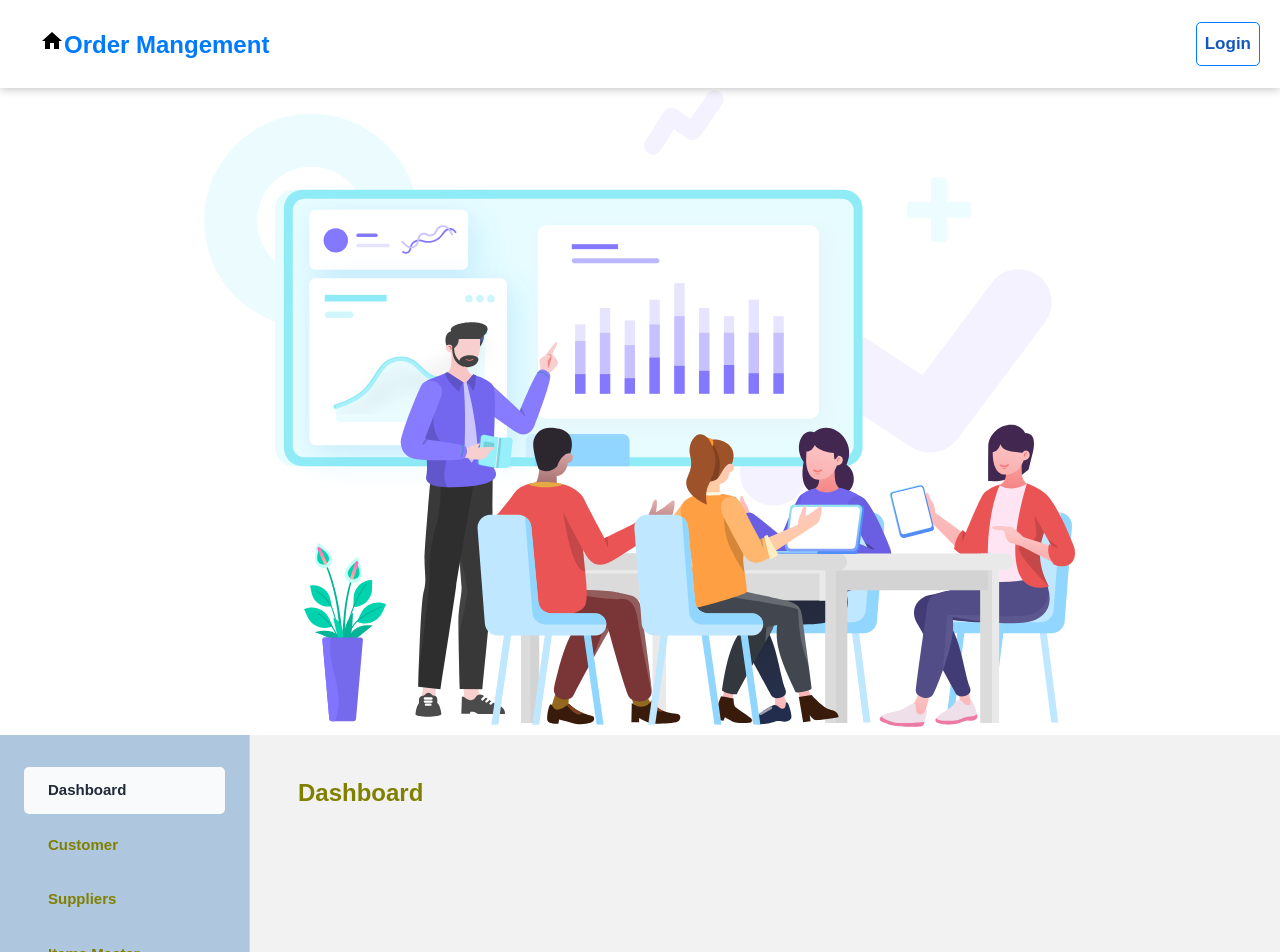
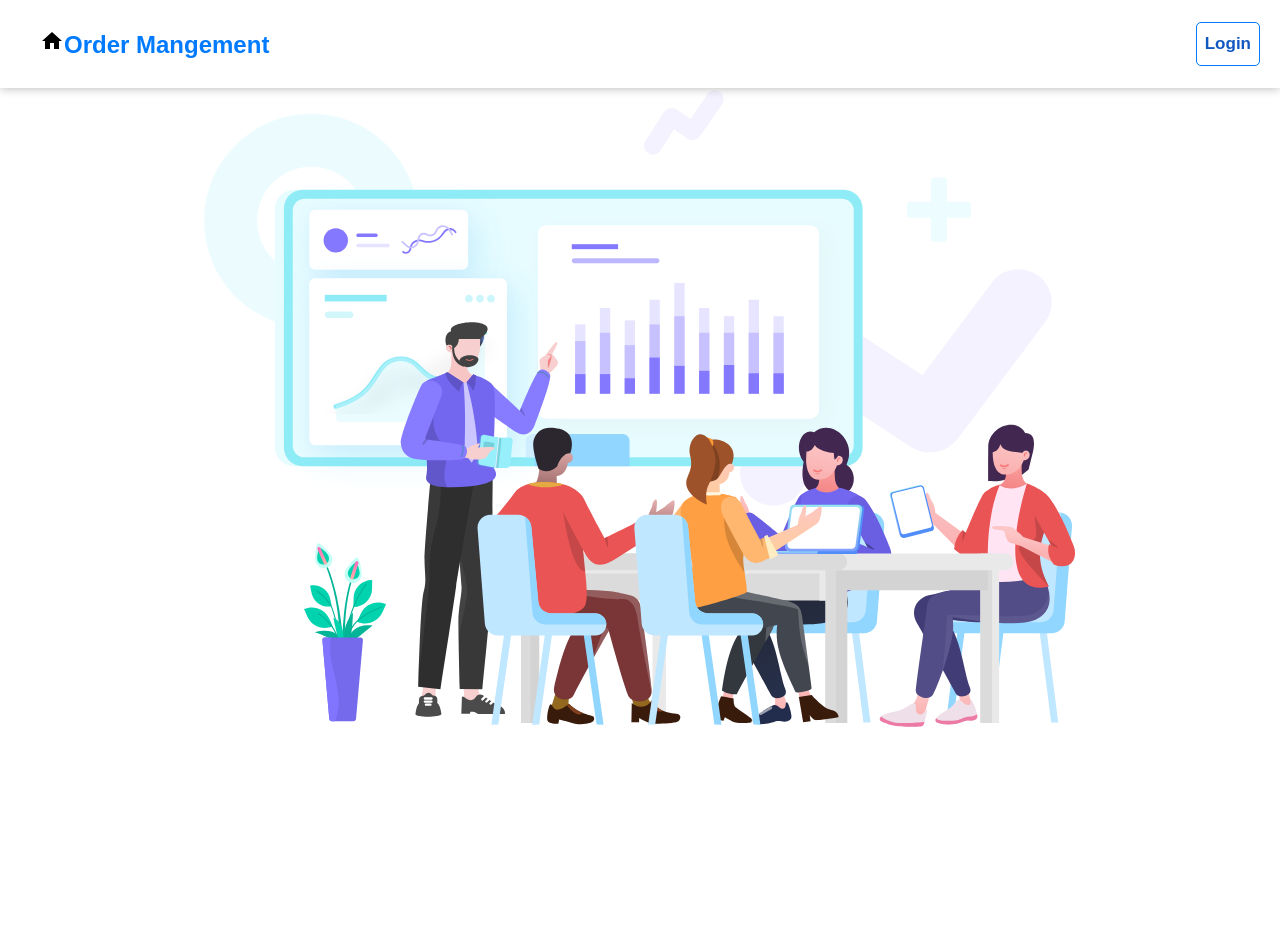
Before and after one commit to sharkbytzinventory/Order-Management-System, a React (Vite) app: page / in a window 1280 px wide. Shown: the top 952 px of the page. After the commit the page ends 800 px from the top, so only its background shows below. Built offline with nearby package versions, Linux system fonts and the light colour scheme.

Commit message:
change layout

```diff
--- a/src/App.jsx
+++ b/src/App.jsx
@@ -16,7 +16,6 @@ import ManagePurchase from "./Purchase-Order/ManagePurchase";
 import AddCustomer from "./AddCustomer";
 import GlobalStyle from "./GlobalStyled";
 
-
 function App() {
   return (
     <>
@@ -27,10 +26,9 @@ function App() {
           <Route path="/login" element={<Login />} />
           <Route path="/signin" element={<Signin />} />
           <Route path="/forgot" element={<ForgotPassword />} />
-        </Routes>
-        <Routes >
+
           <Route path="/" exact element={<ApplayOut />}>
-          <Route path="/" exact element={<Dashboard />} />
+            <Route path="/dashboard" exact element={<Dashboard />} />
             <Route path="customer" element={<ManageCustomer />} />
             <Route path="suppliers" element={<ManageSuppliers />} />
             <Route path="items" element={<ManageItem />} />
```
Lines whose indentation alone changed are shown as unchanged.
